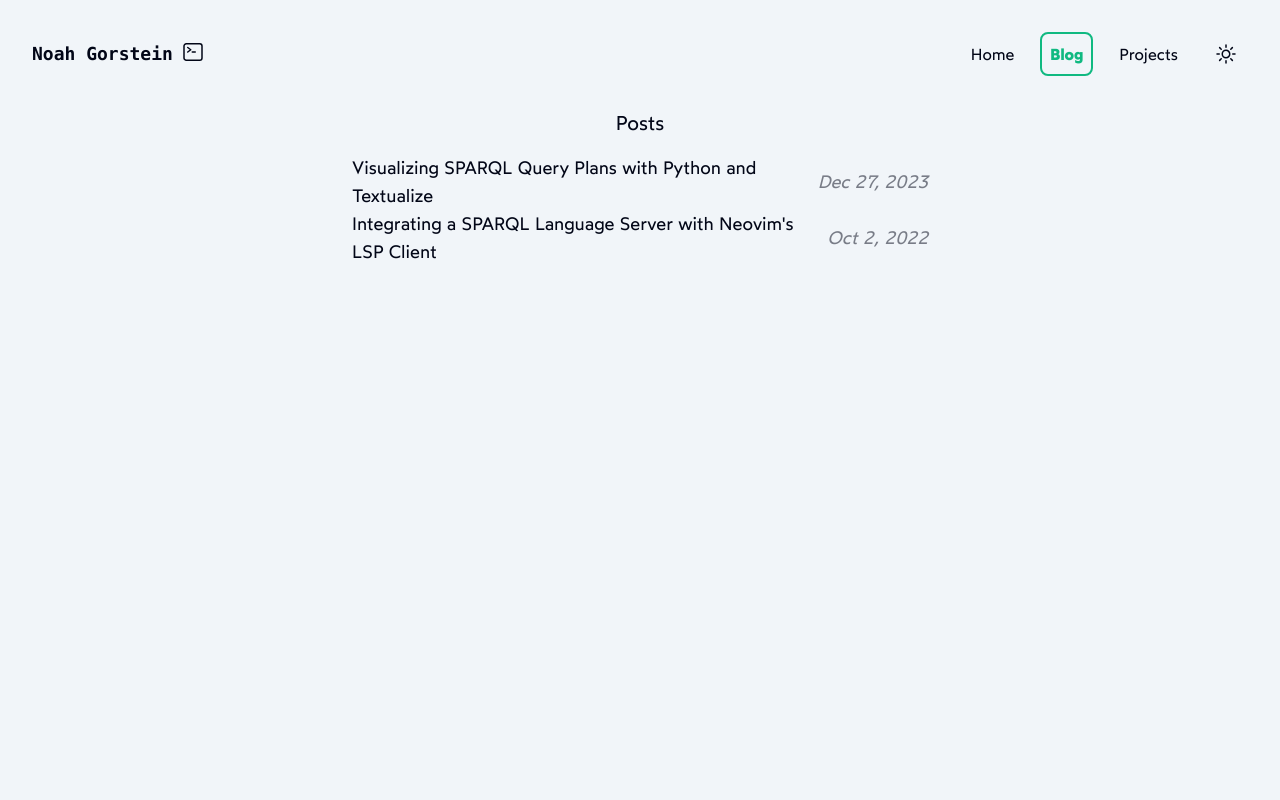
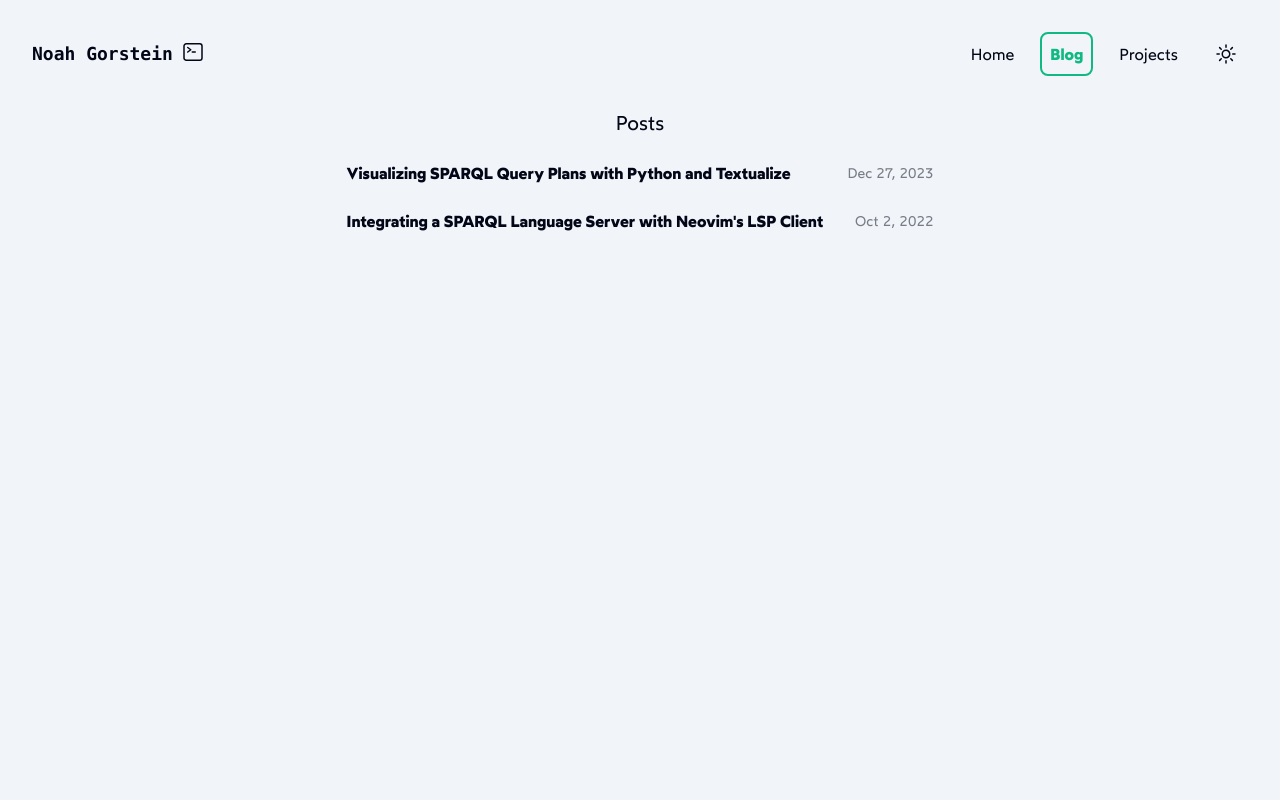
Before and after one commit to noahgorstein/noahgorstein.com, an Astro site: page /blog in a window 1280 px wide. Shown: the top 800 px of the page. Built offline with nearby package versions, Linux system fonts and the light colour scheme; Astro itself is replaced by a stand-in of ours; some packages are replaced by stand-ins of ours.

Commit message:
improve layout for blog posts page

```diff
--- a/src/pages/blog/index.astro
+++ b/src/pages/blog/index.astro
@@ -24,20 +24,20 @@ const posts = (await getCollection("blog")).sort(
     <main class="mx-auto flex min-h-screen flex-col items-center">
       <h2 class="text-xl">Posts</h2>
       <section class="grid grid-cols-12">
-        <div class="md:col-span-3"></div>
-        <ul
-          class="col-span-12 mt-4 items-center px-8 text-sm md:col-span-6 md:text-lg"
-        >
+        <div class="md:col-span-2"></div>
+        <ul class="col-span-12 mt-4 items-center px-8 md:col-span-8">
           {
             posts.map((post) => (
-              <li class="group hover:border-emerald">
+              <li class="group mb-2 py-2">
                 <a
-                  class="flex flex-row items-center gap-8"
+                  class="flex flex-col md:flex-row md:items-center md:justify-between md:gap-8"
                   href={`/blog/${post.slug}`}
                 >
-                  <p class="group-hover:underline">{post.data.title}</p>
+                  <p class="font-bold group-hover:underline">
+                    {post.data.title}
+                  </p>
                   <FormattedDate
-                    class="whitespace-nowrap text-sm italic opacity-50 md:text-lg"
+                    class="whitespace-nowrap text-sm opacity-50"
                     date={post.data.pubDate}
                   />
                 </a>
@@ -45,7 +45,7 @@ const posts = (await getCollection("blog")).sort(
             ))
           }
         </ul>
-        <div class="md:col-span-3"></div>
+        <div class="md:col-span-2"></div>
       </section>
     </main>
     <Footer />
```
